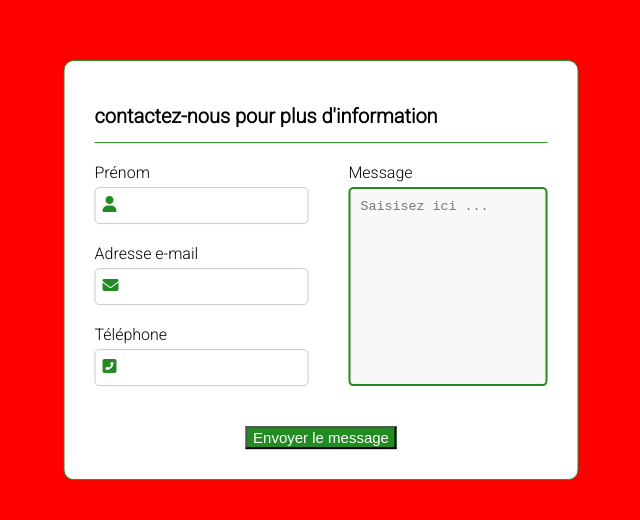
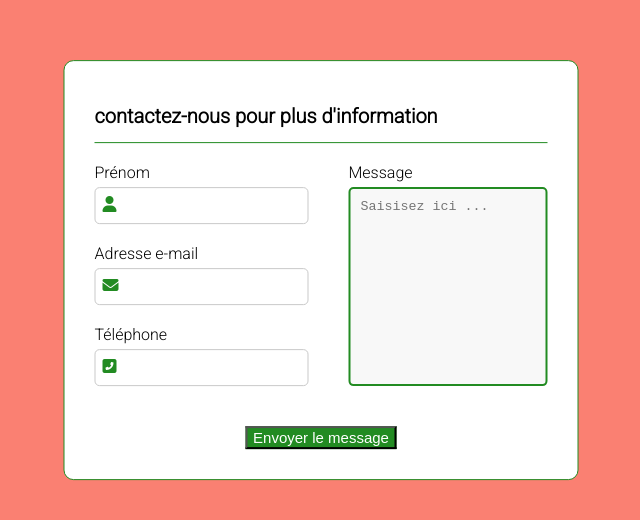
Before and after one commit to thamerAmama/super-projet, a plain HTML site: page index.html in a window 1280 px wide. Shown: the part 130-650 px from the top of the page, without its empty margins (319-959 px from the left). Drawn offline with Linux system fonts and the light colour scheme.

Commit message:
change BG to Salamn

```diff
--- a/css/style.css
+++ b/css/style.css
@@ -1,6 +1,6 @@
 @import url('https://fonts.googleapis.com/css2?family=Montserrat:ital@1&family=Playfair+Display:wght@600&family=Roboto:wght@300&display=swap');
 body{
-    background-color: red;
+    background-color: salmon;
     padding: 0px;
     margin: 0px;
     position: absolute;
```
